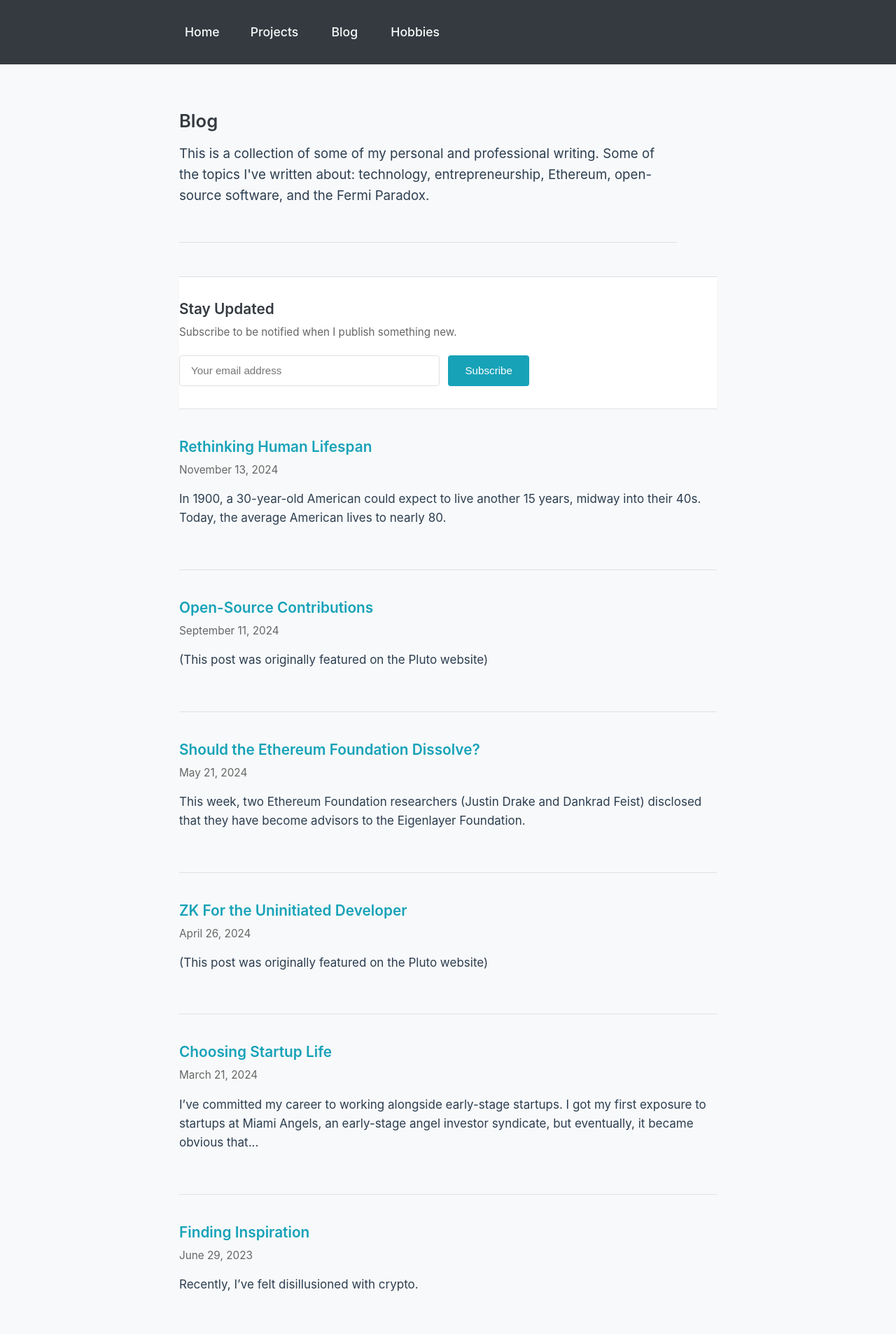
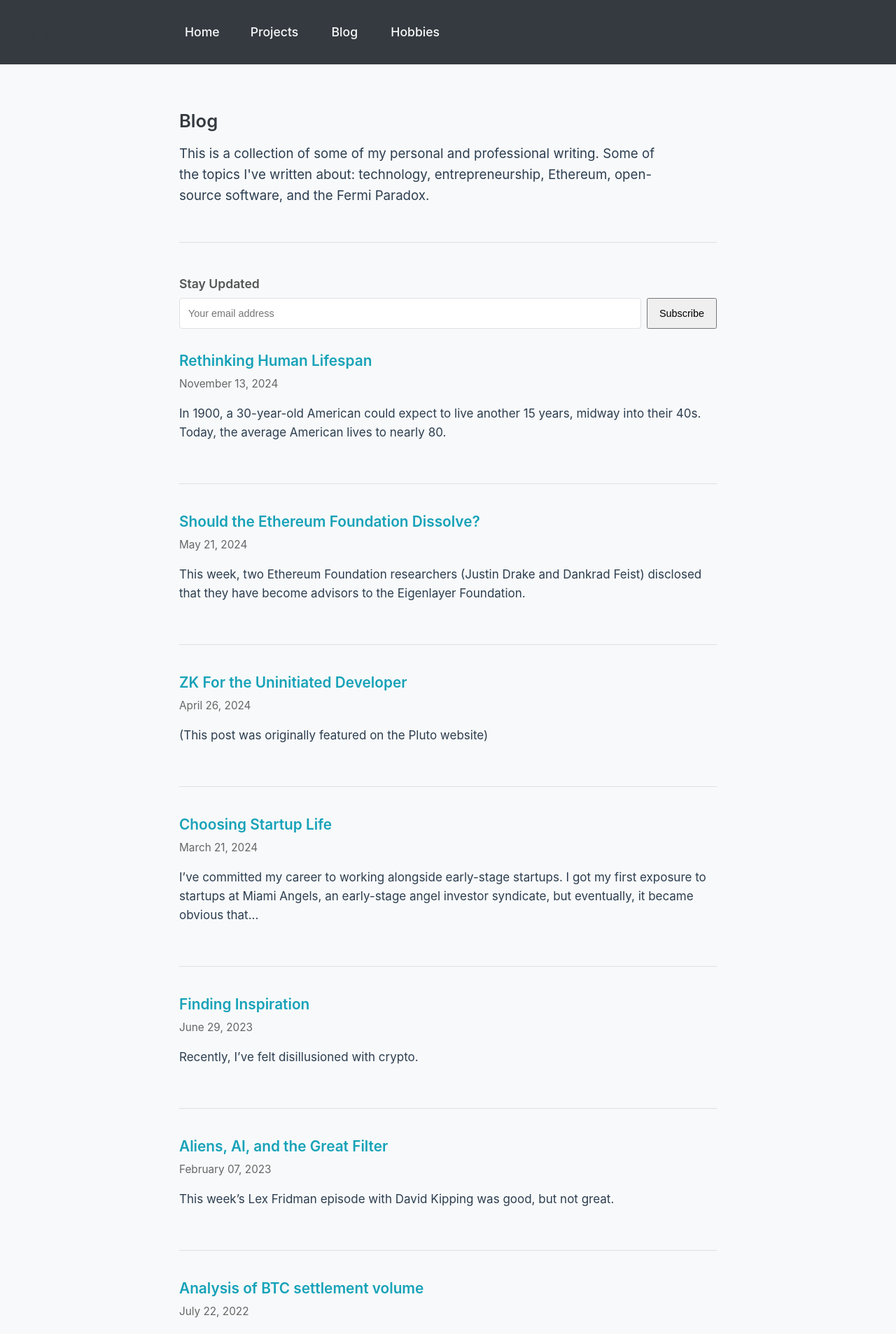
Before and after one commit to brunny-eth/personal-website-project, a Jekyll site: the page built from blog.md, in a window 1280 px wide. Shown: the top 1907 px of the page at 70% size. Built offline with Jekyll 4.4.1, drawn with Linux system fonts in a browser that asks for light colours; some web fonts are replaced.

Commit message:
remove one old blog post and change styling for subscription

```diff
--- a/_posts/2024-09-11-open-source-contributions.markdown
+++ /dev/null
@@ -1,56 +0,0 @@
----
-layout: post
-title: "Open-Source Contributions"
-date: 2024-09-11 12:00:00 -0400
-categories: [tech, ethereum, open-source, startups]
----
-
-*(This post was originally featured on [the Pluto website](https://pluto.xyz/blog/open-source-contributions))*
-
-We’ve recently been experimenting with incorporating open-source contributors into our team and development process at Pluto. **Today, we want to extend the invitation to others interested in contributing to the forefront of applied cryptography.**
-
-In the rest of this short post, we explain why a developer might want to contribute to our open-source repositories, what we at Pluto want to achieve with an active and open contributor ecosystem, and what our experience has been like working with a few external contributors so far.
-
-**TL;DR — Open-source is great for projects and for external contributors, and if you want to contribute to Pluto, go to our [Github profile](https://github.com/pluto?view_as=public) to find [contribution guidelines](https://github.com/pluto/.github/blob/main/profile/CONTRIBUTING.md)**. For now, we’re opening up a handful of bounties in the [Ronkathon](https://github.com/pluto/ronkathon) educational project and the [Parser-Attestor](https://github.com/pluto/parser-attestor) Circom JSON circuits, which are available as open issues labelled ‘bounty’. We have also open-sourced the [AES-proof](https://github.com/pluto/aes-proof) Circom circuits, which will have bounties in the near-term. In the coming weeks, we will be open-sourcing other core repositories and adding additional bounties across the codebase.
-
----
-
-Open-source levels the playing field for developers by removing the barriers to participation. All you need is a computer, and you’re part of the global community shaping the future of software.
-
-There’s a long history of independent developers making significant contributions to major open-source projects. From Linux to Mozilla to Bitcoin, contributors to open-source projects have been central to the evolution of software as we know it.
-
-Open-source is great for the project *and* for the contributor. The ability to collaborate with other developers working on the same project provides a valuable learning experience that just can’t happen in closed-source projects. This is especially true at the forefront of new technological innovation, like applied cryptography research and development — there’s no better proof-of-work than contributions to the projects innovating at the frontier of a rapidly-changing field.
-
-There’s an intangible social aspect to open-source too. Open software is a modern reflection of the most basic human instincts of shared culture and shared experience. We innately search for community, shared cultural values, and a place of belonging, and open-source helps us bridge the gap of geographical distances or mismatched time zones to create a shared ecosystem where anyone in the world can participate.
-
-**We hope that by enabling open-source contributors to participate in Pluto’s development process, we can help others dip their toes into advanced cryptography R&D and further their own careers and life experiences.**
-
----
-
-We at Pluto are building a developer tooling company. Fundamentally, we are here to serve developers. Working together with our community is our best way for us to stay connected to that goal. By working with open-source developers, we get to learn from fresh perspectives to improve how we present, prepare, and communicate our own work to the external audience that we intend to serve.
-
-External contributors also hold us to a higher standard of internal work — we’re forced to clarify our thinking, raise the quality of work we do, and think more carefully about collaborative development, instead of just focusing on our own individual contributions. External contributors provide a first-pass audit of our codebase and a fresh set of eyes on the work that we do, but more importantly, they push us to be the best versions of ourselves as software developers.  The involvement of independent contributors is fundamental to the growth and success of any open-source project, and we hope to continue to enable collaborative, positive-sum contributions.
-
----
-
-We’re grateful for the experience of working with the small handful of external contributors we’ve had so far. Specifically, we want to mention the work that has been done by our closest collaborators and the work done by a few ambitious hackers at ZK Hack Montreal last month.
-
-[Lonerapier](https://github.com/lonerapier) has been a poster child for the relationships that open-source can create. Through his excellent contributions to Ronkathon over the past 3 months, he has been learning about specific implementations of applied cryptography primitives, and we’ve been able to bring Lonerapier closer to the team as the first part-time contributor of our continuing open-source effort. [This issue](https://github.com/pluto/ronkathon/pull/90) is an excellent example of the collaborative development process at work.
-
-[Kai](https://github.com/kaigeffen) is another independent contributor that we’ve gotten closer to as a team. He has been working on a meaty [Ghash implementation](https://github.com/pluto/ronkathon/issues/141), starting with `mulx` circuits. How did we meet Kai? He simply came up to our team during the ZK Hack event and asked what he could help with. We’re excited to have Kai contributing with Pluto, and are continuously looking for ways to reward and move forward together with our contributors as we consider our role in creating the developer that the ZK ecosystem wants and needs.
-
-At ZK Hack, we also worked with a few other contributors on Ronkathon bounties.
-
-1. [Ashutosh](https://x.com/goforashutosh/status/1731634432904462350)’s [implementation](https://devfolio.co/projects/sumcheck-for-ronkathon-ca78) of multi-variate polynomials
-2. [Hector](https://hecmas.github.io/)’s [implementation](https://devfolio.co/projects/hmacsha-in-ronkathon-1f17) of the HMAC algorithm with SHA-256
-3. Simon and John, who won a ‘Chewing Glass’ award for working on a challenging Sumcheck implementation
-
-We’re grateful that Ashutosh, Hector, Simon, and John spent their ZK Hack experience working with our team.
-
----
-
-In summary, we are inviting developers to come level up with us as we build together. We welcome the external pressure, which guides our team at Pluto towards higher internal standards and better software development practices. By explicitly declaring Pluto to be a collaborative open-source environment, we hope to encourage others to participate, learn, and improve their own skillsets, regardless of geography or past experience.
-
-We will gladly support high-quality contributions with cash bounties — see the [Bounties](https://github.com/pluto/.github/blob/main/profile/CONTRIBUTING.md#bounties) section of our contribution guidelines for more info.
-
-If you have questions about contributing to any of our projects, join [our Telegram](https://t.me/pluto_xyz/166).
--- a/assets/main.scss
+++ b/assets/main.scss
@@ -178,11 +178,18 @@ main {
 
 // blog posts
 .page-intro {
-    margin: 0 0 3rem;
+    margin: 0 0 0;
     padding-bottom: 2rem;
-    border-bottom: 1px solid #e0e0e0;
+    border-bottom: none;
     font-size: 1.1em;
     max-width: 38em;
+}
+
+.page-divider {
+    width: 100%;
+    height: 1px;
+    background-color: #e0e0e0;
+    margin: 0 0 3rem;
 }
 
 .post-list {
@@ -500,48 +507,42 @@ footer {
     font-size: 0.95rem;
 }
 
-/* Container for subscription form with proper boundaries */
+
 .subscription-container {
-    margin: 2.5rem 0;
+    margin: 2rem 0;
     padding: 0;
-    position: relative;
-    border-top: 1px solid #e0e0e0;
-    border-bottom: 1px solid #e0e0e0;
+    border: none;
 }
 
-  /* Subscription form styling */
 .subscription-form {
-    background-color: white;
-    padding: 2rem 0;
+    background-color: transparent;
+    padding: 0;
     margin: 0;
 }
 
 .subscription-form h3 {
-    font-size: 1.3rem;
-    margin: 0 0 0.5rem 0;
-    color: var(--header-color);
+    font-size: 1.1rem;
+    margin-bottom: 0.5rem;
+    color: #555;
 }
 
 .subscription-form p {
-    margin: 0 0 1.25rem 0;
-    font-size: 0.95rem;
-    color: #666;
+    display: none; /* Hide the description text */
 }
 
 .subscription-form form {
     display: flex;
-    gap: 0.75rem;
-    max-width: 500px;
+    gap: 0.5rem;
+    max-width: 100%;
+    margin: 0;
 }
 
 .subscription-form input[type="email"] {
     flex: 1;
-    padding: 0.75rem 1rem;
+    padding: 0.5rem 0.75rem;
     border: 1px solid #e0e0e0;
     border-radius: 4px;
-    font-size: 0.95rem;
-    color: var(--text-color);
-    transition: border-color 0.2s, box-shadow 0.2s;
+    font-size: 0.9rem;
 }
 
 .subscription-form input[type="email"]:focus {
@@ -551,16 +552,8 @@ footer {
 }
 
 .subscription-form button {
-    background-color: var(--accent-color);
-    color: white;
-    border: none;
-    border-radius: 4px;
-    padding: 0.75rem 1.5rem;
-    font-size: 0.95rem;
-    font-weight: 500;
-    cursor: pointer;
-    transition: background-color 0.2s;
-    white-space: nowrap;
+    padding: 0.5rem 1rem;
+    font-size: 0.9rem;
 }
 
   .subscription-form button:hover {
@@ -783,6 +776,7 @@ footer {
         background-color: var(--accent-color);
         color: white;
         padding-left: 25px;
+        font-weight: 600;
     }
 
     /* Remove X transformation from hamburger */
--- a/blog.md
+++ b/blog.md
@@ -8,6 +8,8 @@ permalink: /blog/
 <div class="page-intro">
   <p>This is a collection of some of my personal and professional writing. Some of the topics I've written about: technology, entrepreneurship, Ethereum, open-source software, and the Fermi Paradox.</p>
 </div>
+
+<div class="page-divider"></div>
 
 <div class="subscription-container">
   <div class="subscription-form">
@@ -59,10 +61,10 @@ permalink: /blog/
 
 <ul class="post-list">
   {% for post in site.posts %}
-    <li>
-      <h3><a href="{{ post.url | relative_url }}">{{ post.title }}</a></h3>
-      <p class="post-meta">{{ post.date | date: "%B %d, %Y" }}</p>
-      <p>{{ post.excerpt | strip_html | truncatewords: 30 }}</p>
-    </li>
+      <li>
+        <h3><a href="{{ post.url | relative_url }}">{{ post.title }}</a></h3>
+        <p class="post-meta">{{ post.date | date: "%B %d, %Y" }}</p>
+        <p>{{ post.excerpt | strip_html | truncatewords: 30 }}</p>
+      </li>
   {% endfor %}
 </ul>
```
Lines whose indentation alone changed are shown as unchanged.
